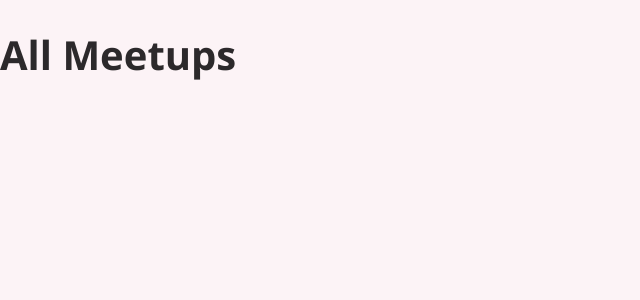
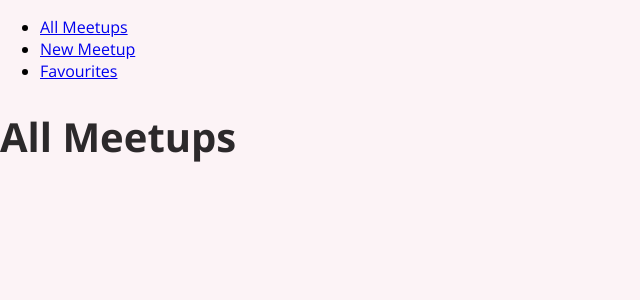
Before and after one commit to PotterHeads/trying-react, a React (Create React App) app: page / in a window 1280 px wide. Shown: the top 300 px of the page, without its empty margins (0-640 px from the left). Built offline with nearby package versions, Linux system fonts and the light colour scheme.

Commit message:
add Navigation

```diff
--- a/src/App.js
+++ b/src/App.js
@@ -1,11 +1,13 @@
 import AllMeetups from "./pages/AllMeetups";
 import NewMeetup from "./pages/NewMeetup";
 import Favourites from "./pages/Favourities";
+import Navigation from "./components/layout/Navigation";
 import { Route, Switch } from "react-router-dom";
 
 function App() {
   return (
     <div>
+      <Navigation />
       {/* switch ensures that only 1 page is shown at any point in time */}
       <Switch>
         {/* route helps to display the appropriate js file when the url is pointing at it */}
--- /dev/null
+++ b/src/components/layout/Navigation.js
@@ -0,0 +1,25 @@
+import { Link } from "react-router-dom";
+
+function Navigation() {
+  return (
+    <header>
+      <header>
+        <nav>
+          <ul>
+            <li>
+              <Link to="/"> All Meetups</Link>
+            </li>
+            <li>
+              <Link to="/new-meetup">New Meetup</Link>
+            </li>
+            <li>
+              <Link to="favourites">Favourites</Link>
+            </li>
+          </ul>
+        </nav>
+      </header>
+    </header>
+  );
+}
+
+export default Navigation;
```
